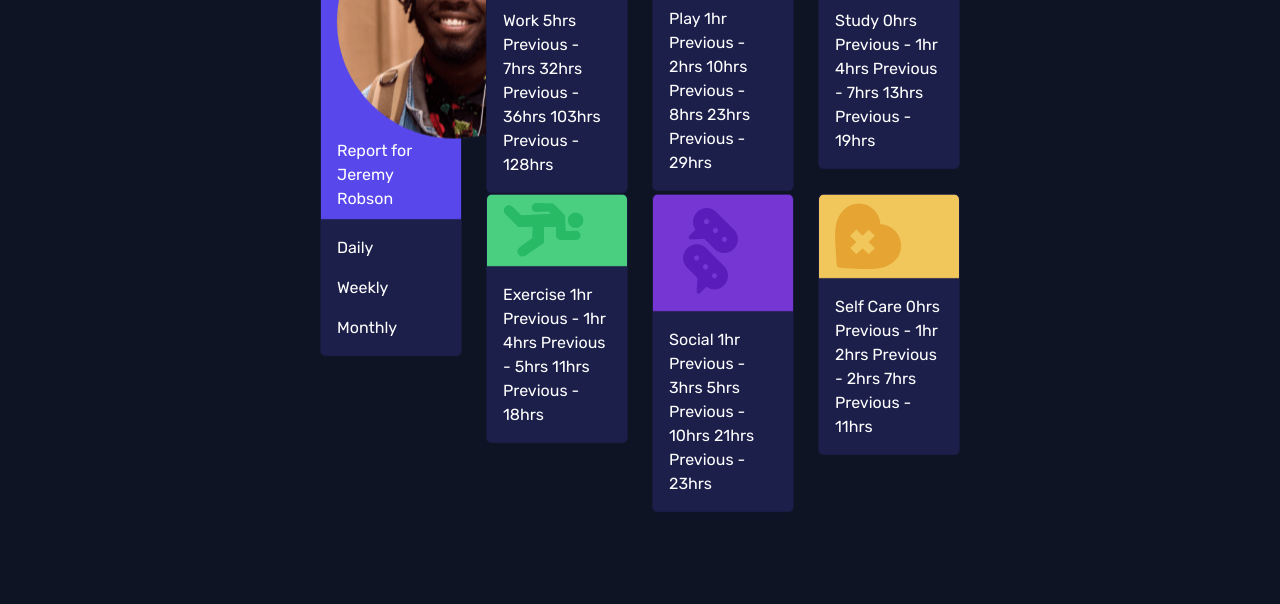
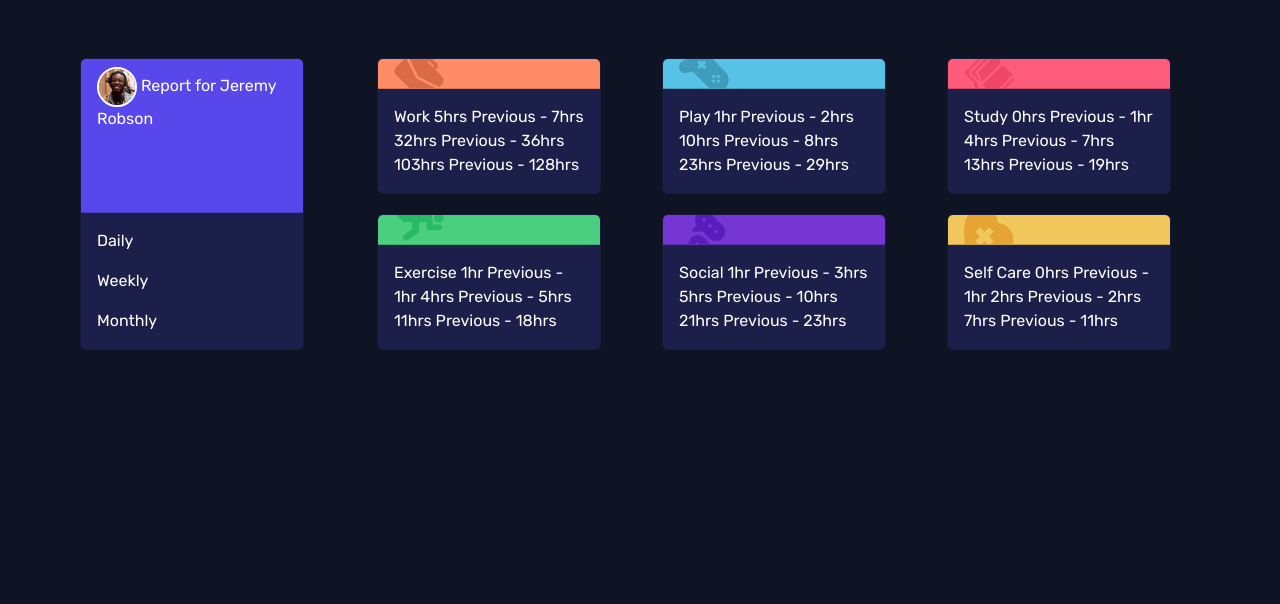
Before and after one commit to ashish-tiwari98/Time-tracking-dashboard, a plain HTML site: page index.html in a window 1280 px wide. Shown: the part 196-800 px from the top of the page. Drawn offline with nearby package versions, Linux system fonts and the light colour scheme.

Commit message:
completed partial designing

```diff
--- a/index.html
+++ b/index.html
@@ -16,13 +16,12 @@
   <link type="text/css" rel="stylesheet" href="styles.css">
 </head>
 <body>
-  <main class="container">
-    <div class="vertical">
+  <main class="container vertical">
     <div class="row">
       <div class="col-sm-3">
-          <div class="card mb-3">
+        <div class="card">
           <div class="card-header profile">
-              <img src="images/image-jeremy.png" alt="jeremy_img">
+            <img id ="profile-pic" src="images/image-jeremy.png" alt="jeremy_img">
             Report for
             Jeremy Robson
           </div>
@@ -38,7 +37,7 @@
           <div class="col">
             <div class="card">
               <div class="card-header work">
-                  <img  src="images/icon-work.svg" alt="work_img">
+                <img class="header-img" src="images/icon-work.svg" alt="work_img">
               </div>
               <div class="card-body">
                 <p class="card-text">
@@ -56,7 +55,7 @@
           <div class="col">
             <div class="card">
               <div class="card-header play">
-                  <img src="images/icon-play.svg" alt="play_img">
+                <img class="header-img" src="images/icon-play.svg" alt="play_img">
               </div>
               <div class="card-body">
                 <p class="card-text">
@@ -74,7 +73,7 @@
           <div class="col">
             <div class="card">
               <div class="card-header study">
-                  <img src="images/icon-study.svg" alt="study_img">
+                <img class="header-img" src="images/icon-study.svg" alt="study_img">
               </div>
               <div class="card-body">
                 <p class="card-text">
@@ -94,7 +93,7 @@
           <div class="col">
             <div class="card">
               <div class="card-header exercise">
-                  <img src="images/icon-exercise.svg" alt="exercise_img">
+                <img class="header-img" src="images/icon-exercise.svg" alt="exercise_img">
               </div>
               <div class="card-body">
                 <p class="card-text">
@@ -112,7 +111,7 @@
           <div class="col">
             <div class="card">
               <div class="card-header social">
-                  <img src="images/icon-social.svg" alt="social_img">
+                <img class="header-img" src="images/icon-social.svg" alt="social_img">
               </div>
               <div class="card-body">
                 <p class="card-text">
@@ -130,7 +129,7 @@
           <div class="col">
             <div class="card">
               <div class="card-header self-care">
-                  <img src="images/icon-self-care.svg" alt="self-care_img">
+                <img class="header-img" src="images/icon-self-care.svg" alt="self-care_img">
               </div>
               <div class="card-body">
                 <p class="card-text">
@@ -148,7 +147,6 @@
         </div>
       </div>
     </div>
-    </div>
   </main>
   <script src="https://cdn.jsdelivr.net/npm/bootstrap@5.2.0-beta1/dist/js/bootstrap.bundle.min.js" integrity="sha384-pprn3073KE6tl6bjs2QrFaJGz5/SUsLqktiwsUTF55Jfv3qYSDhgCecCxMW52nD2" crossorigin="anonymous"></script>
   <script src="index.js"></script>
--- a/styles.css
+++ b/styles.css
@@ -15,15 +15,45 @@ body{
     top:50%;
     left:50%;
     transform: translate(-50%,-50%);
-    margin:auto;
 }
 
+.col{
+    margin:10px;
+}
+
+.col-sm-3{
+    padding:10px;
+}
 .card{
     background-color: hsl(235, 46%, 20%);
+    height:100%;
+    width:14rem;
+}
+
+.col-sm-9 .card-header{
+    position: relative;
+    height:30px;
+    overflow:hidden;
+}
+
+.col-sm-3 .card-header{
+    height:80%;
+}
+
+.header-img{
+    width:50px;
+    position: absolute;
+    top:-8px;
 }
 
 .profile{
     background-color: hsl(246, 80%, 60%);
+}
+
+#profile-pic{
+    width:40px;
+    border-radius: 100%;
+    border: 2px solid white;
 }
 
 .work{
```
Lines whose indentation alone changed are shown as unchanged.
